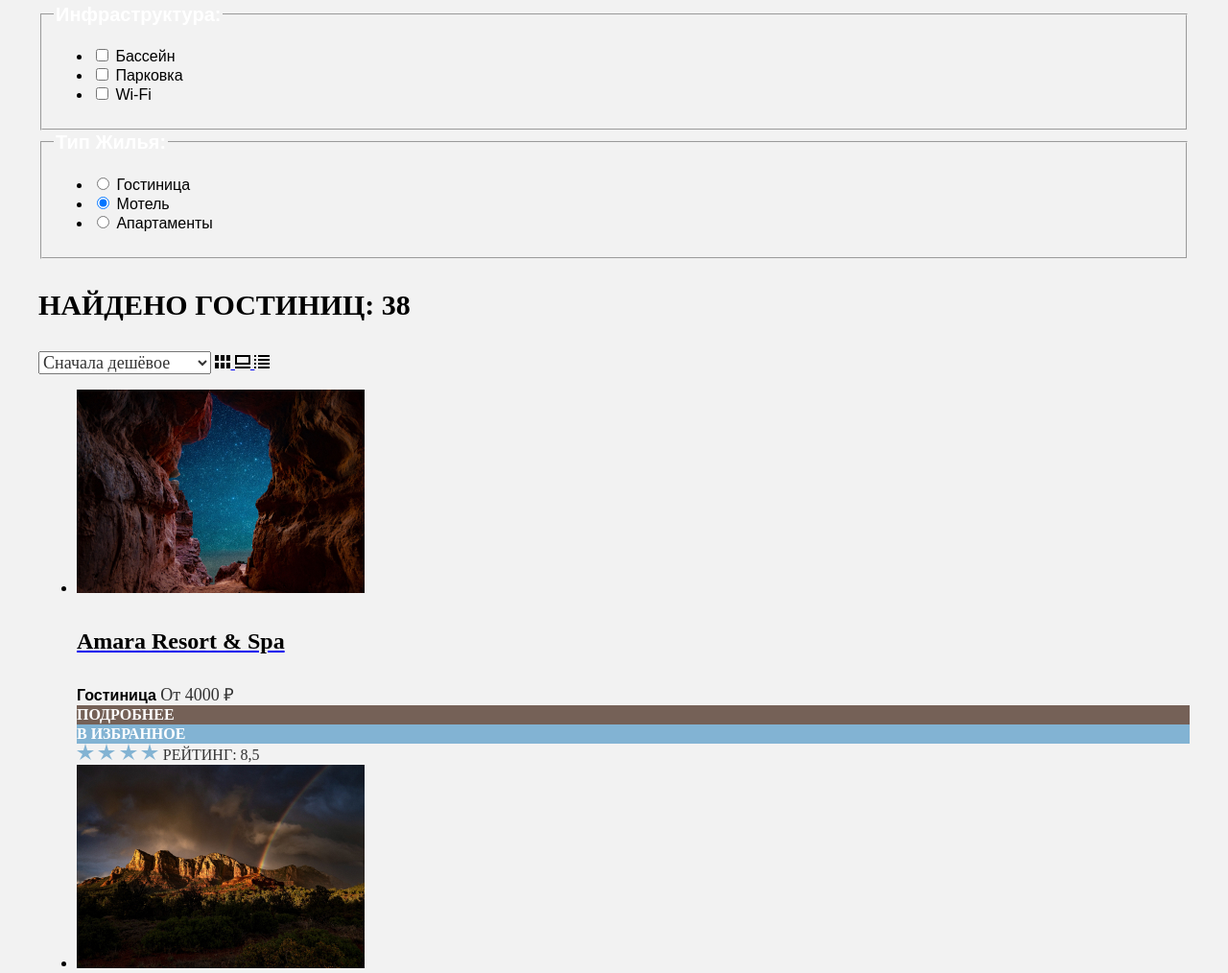
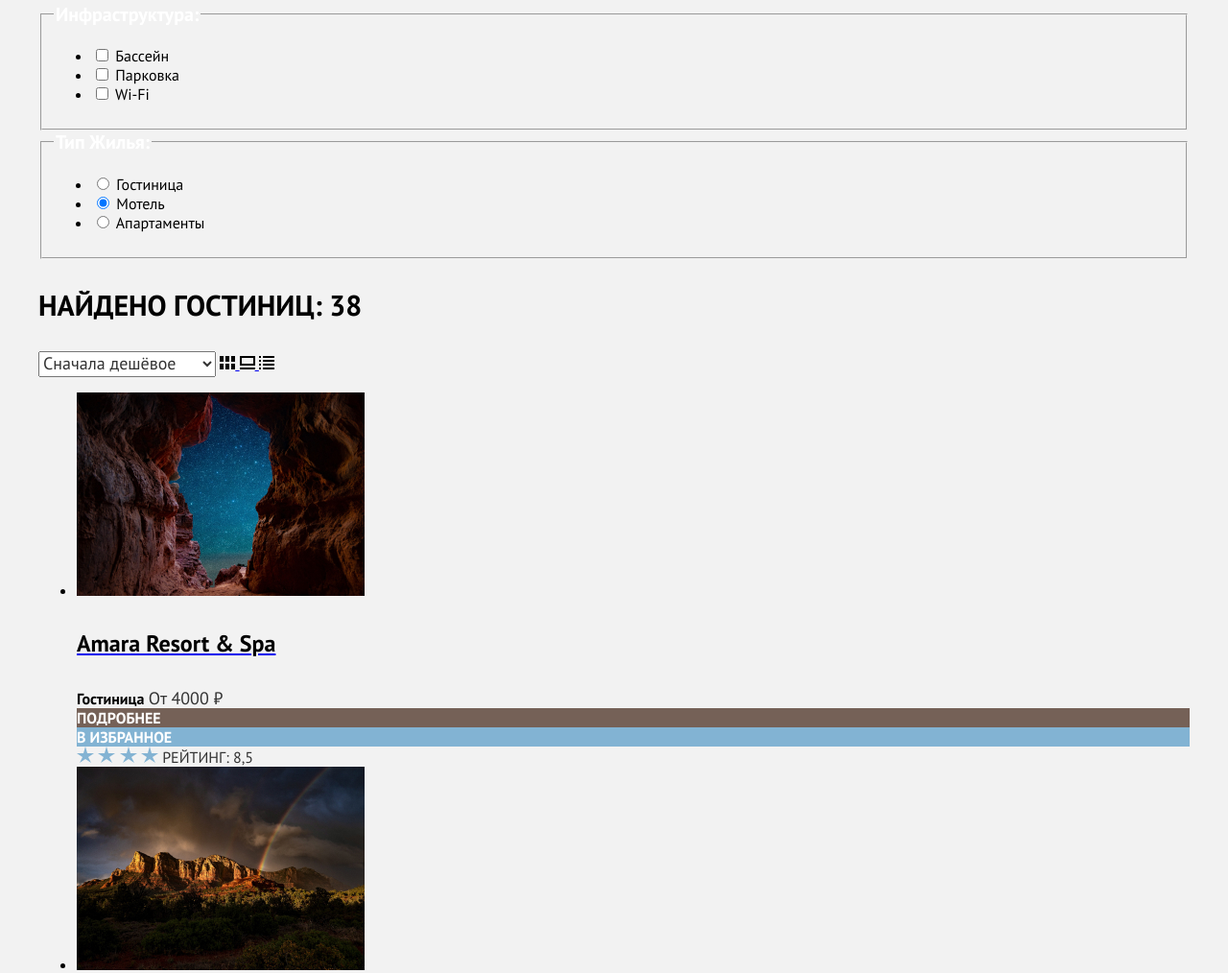
Before and after one commit to htmlacademy-htmlcss/2278975-sedona-36, a plain HTML site: page 4/catalog.html in a window 1280 px wide. Shown: the part 991-2005 px from the top of the page at 96% size. Drawn offline with Linux system fonts and the light colour scheme; a web font is replaced by a local one.

Commit message:
:heavy_check_mark: Сборка #4

```diff
--- a/4/catalog.html
+++ b/4/catalog.html
@@ -1,11 +1,9 @@
 <!DOCTYPE html>
 <html lang="en">
 <head>
-  <meta charset="UTF-8">
-  <meta http-equiv="X-UA-Compatible" content="IE=edge">
-  <meta name="viewport" content="width=device-width, initial-scale=1.0">
+  <meta charset="utf-8">
+  <title>HTML Academy: Каталог</title>
   <link rel="stylesheet" href="css/style.css">
-  <title>Sedona</title>
   <base href="https://htmlacademy-htmlcss.github.io/2278975-sedona-36/4/">
 </head>
 <body>
--- a/4/css/style.css
+++ b/4/css/style.css
@@ -10,7 +10,7 @@ body {
   font-family: "PT Sans";
   font-style: normal;
   font-weight: 400;
-  src: url("../fonts/pt-sans-regular.woff2") format("woff2");
+  src: url("../fonts/ptsans-400.woff2") format("woff2");
   font-display: swap;
 }
 
@@ -18,39 +18,14 @@ body {
   font-family: "PT Sans";
   font-style: normal;
   font-weight: 700;
-  src: url("../fonts/pt-sans-bold.woff2") format("woff2");
-  font-display: swap;
-}
-
-@font-face {
-  font-family: "PT Sans";
-  font-style: italic;
-  font-weight: 400;
-  src: url("../fonts/pt-sans-italic.woff2") format("woff2");
-  font-display: swap;
-}
-
-@font-face {
-  font-family: "PT Sans";
-  font-style: italic;
-  font-weight: 700;
-  src: url("../fonts/pt-sans-bold-italic.woff2") format("woff2");
-  font-display: swap;
-}
-
-/* PT Sans Narrow */
-@font-face {
-  font-family: "PT Sans Narrow";
-  font-style: normal;
-  font-weight: 700;
-  src: url("../fonts/pt-sans-narrow-bold.woff2") format("woff2");
+  src: url("../fonts/ptsans-700.woff2") format("woff2");
   font-display: swap;
 }
 
 @font-face {
   font-family: "Great Vibes";
   src: url("../fonts/GreatVibes-Regular.ttf");
-  font-size: normal;
+  font-weight: 400;
   font-style: italic;
 }
 
@@ -124,7 +99,7 @@ body {
 }
 
 .advantages-description {
-  font-family: 'PT Sans', sans-serif\\;
+  font-family: 'PT Sans', sans-serif;
   font-weight: 400;
   font-size: 18px;
   line-height: 21px;
@@ -144,7 +119,7 @@ body {
 }
 
 .advantages-description-2 {
-  font-family: 'PT Sans', sans-serif\\;
+  font-family: 'PT Sans', sans-serif;
   font-weight: 400;
   font-size: 18px;
   line-height: 21px;
@@ -165,7 +140,7 @@ body {
 }
 
 .advantages-description-1 {
-  font-family: 'PT Sans', sans-serif\\;
+  font-family: 'PT Sans', sans-serif;
   font-weight: 400;
   font-size: 18px;
   line-height: 21px;
@@ -272,7 +247,7 @@ body {
 }
 
 .navigation-choise-name {
-  font-family: 'PT Sans';
+  font-family: 'PT Sans', sans-serif;
   font-weight: 700;
   font-size: 60px;
   line-height: 78px;
@@ -280,7 +255,7 @@ body {
 }
 
 .navigation-choise-text {
-  font-family: 'PT Sans';
+  font-family: 'PT Sans', sans-serif;
   font-weight: 400;
   font-size: 16px;
   line-height: 21px;
@@ -297,7 +272,7 @@ body {
 }
 
 .control-input {
-  font-family: 'PT Sans';
+  font-family: 'PT Sans', sans-serif;
   font-weight: 400;
   font-size: 18px;
   line-height: 23px;
@@ -312,7 +287,7 @@ body {
 }
 
 .search {
-  font-family: 'PT Sans';
+  font-family: 'PT Sans', sans-serif;
   font-weight: 700;
   font-size: 30px;
   line-height: 36px;
@@ -321,7 +296,7 @@ body {
 }
 
 .select-control {
-  font-family: 'PT Sans';
+  font-family: 'PT Sans', sans-serif;
   font-weight: 400;
   font-size: 18px;
   line-height: 21px;
@@ -329,7 +304,7 @@ body {
 }
 
 .product-card-title {
-  font-family: 'PT Sans';
+  font-family: 'PT Sans', sans-serif;
   font-weight: 700;
   font-size: 24px;
   line-height: 28px;
@@ -338,7 +313,7 @@ body {
 }
 
 .product-card-price {
-  font-family: 'PT Sans';
+  font-family: 'PT Sans', sans-serif;
   font-weight: 400;
   font-size: 18px;
   line-height: 21px;
@@ -347,7 +322,7 @@ body {
 }
 
 .product-card-button-1 {
-  font-family: 'PT Sans';
+  font-family: 'PT Sans', sans-serif;
   font-weight: 700;
   font-size: 16px;
   line-height: 20px;
@@ -361,7 +336,7 @@ body {
 }
 
 .product-card-button-2 {
-  font-family: 'PT Sans';
+  font-family: 'PT Sans', sans-serif;
   font-weight: 700;
   font-size: 16px;
   line-height: 20px;
@@ -375,7 +350,7 @@ body {
 }
 
 .product-card-rating {
-  font-family: 'PT Sans';
+  font-family: 'PT Sans', sans-serif;
   font-weight: 400;
   font-size: 16px;
   line-height: 20px;
@@ -386,7 +361,7 @@ body {
 }
 
 .pagination-link {
-  font-family: 'PT Sans';
+  font-family: 'PT Sans', sans-serif;
   font-style: normal;
   font-weight: 700;
   font-size: 20px;
```
